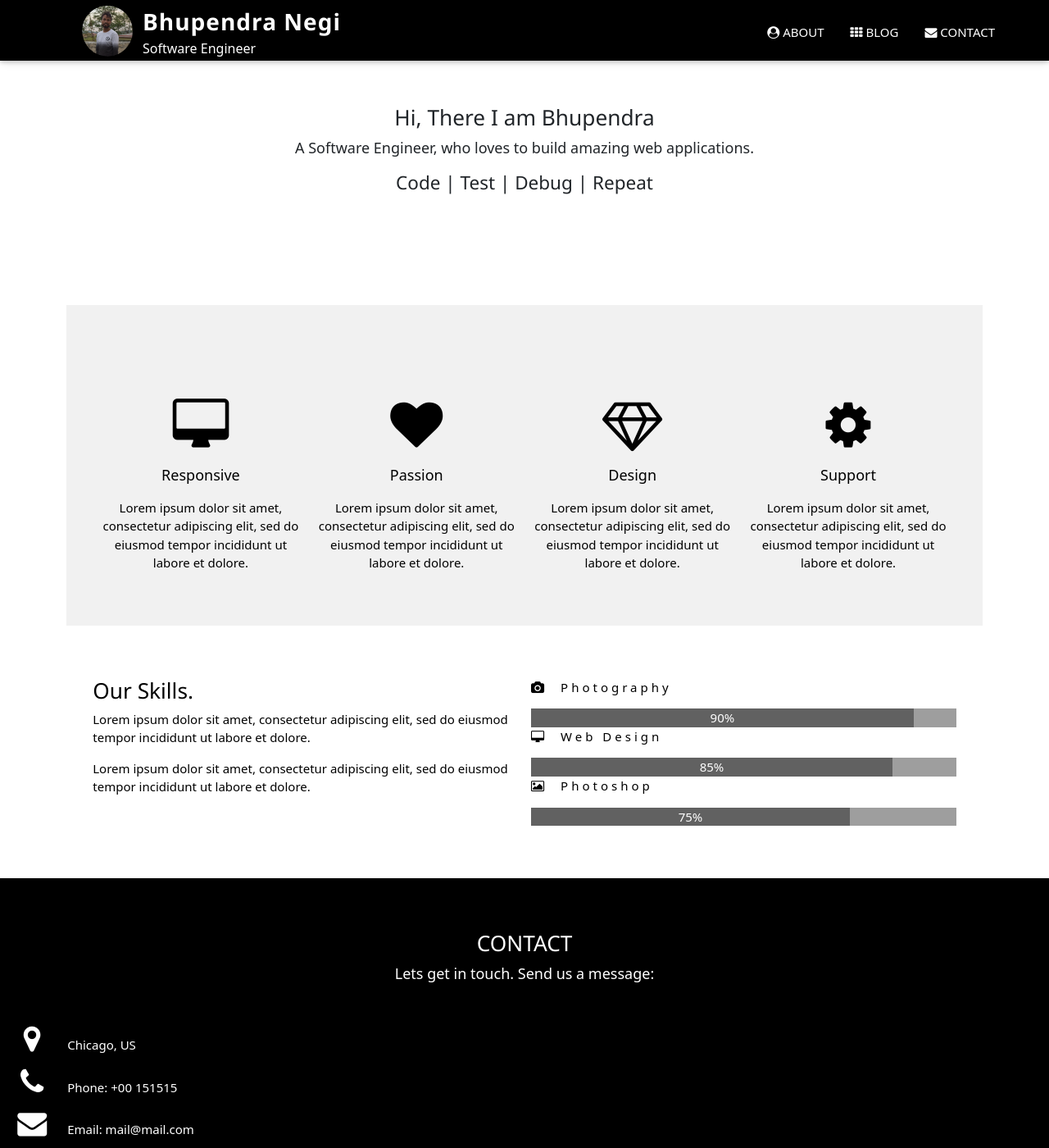
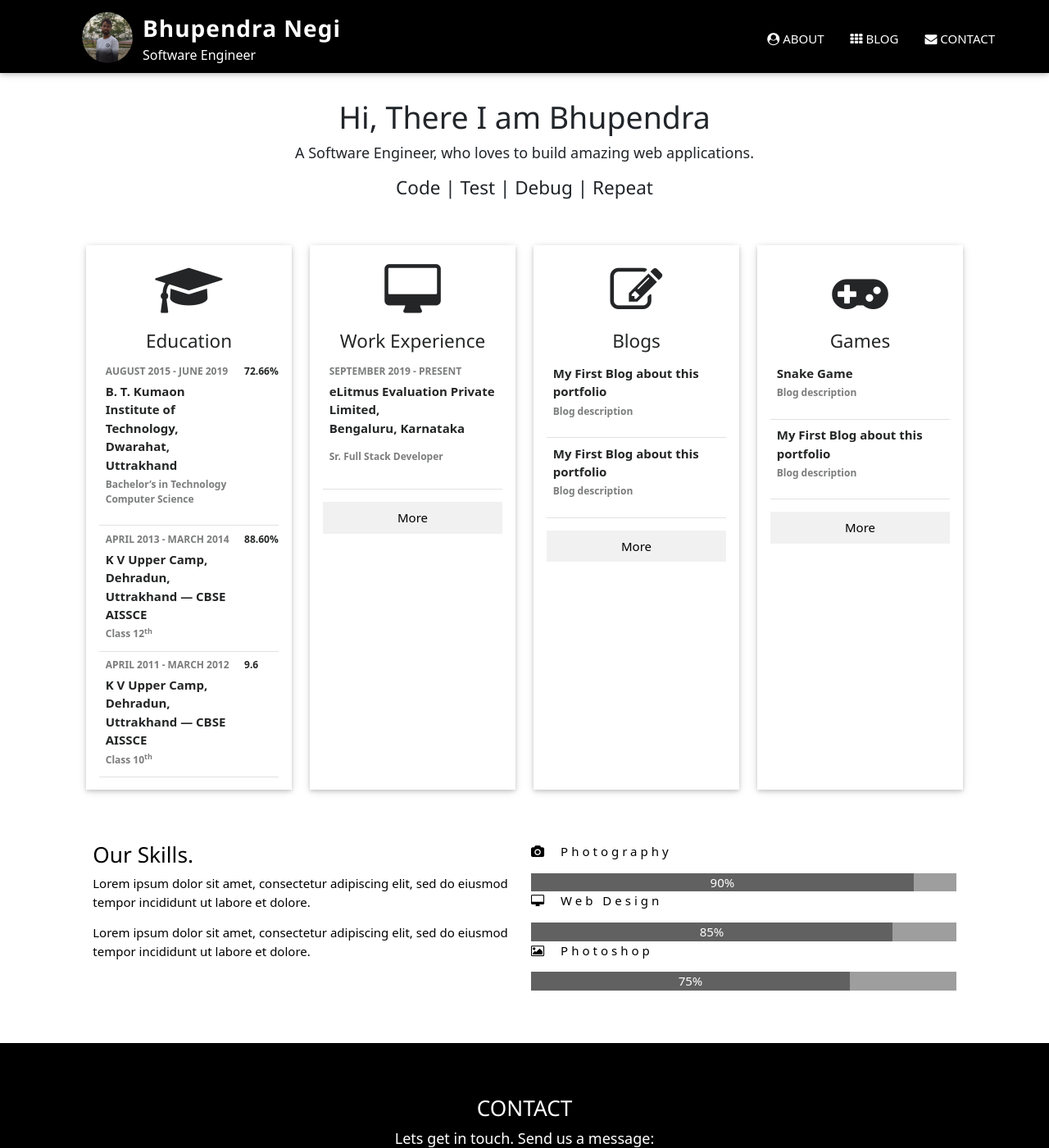
Before and after one commit to BhupendraNegi/bhupendranegi.github.io, a Jekyll site: the page built from index.html, in a window 1280 px wide and 1400 px high. Shown: the whole window at 82% size. Built offline with Jekyll 4.4.1, drawn with Linux system fonts in a browser that asks for light colours.

Commit message:
Chnaged view to the card layout

```diff
--- a/_layouts/default.html
+++ b/_layouts/default.html
@@ -12,7 +12,7 @@
 </head>
 <body>
   <div class="blog-top">
-    <div class="blog-bar blog-black blog-card" id="myNavbar">
+    <div class="blog-bar blog-black blog-card py-2" id="myNavbar">
       <a href="{{ site.baseurl }}/"><img class="blog-icon" src="{{ site.baseurl }}/images/bhupendra.png" /></a>
       <div class="blog-info">
         <h1 class="blog-name text-white"><a class="text-white" href="{{ site.baseurl }}/" >{{ site.name }}</a></h1>
--- a/_sass/_default.scss
+++ b/_sass/_default.scss
@@ -49,3 +49,7 @@
     margin: 3px 0;
   }
 }
+
+.blog-text-small {
+  font-size: 0.8rem;
+}
--- a/index.html
+++ b/index.html
@@ -2,34 +2,179 @@
 layout: default
 ---
 <div>
-  <div class="blog-container" style="padding:128px 16px" id="about">
-    <h3 class="blog-center">Hi, There I am Bhupendra</h3>
+  <div class="blog-container" style="padding:120px 10px 50px 10px" id="about">
+    <h1 class="blog-center">Hi, There I am Bhupendra</h1>
     <p class="blog-center blog-large">A Software Engineer, who loves to build amazing web applications.</p>
     <h4 class="blog-center"> Code | Test | Debug | Repeat </h4>
   </div>
 
-  <div class="blog-container blog-light-grey" style="padding:50px 16px">
-    <div class="blog-row-padding">
-      <div class="blog-row-padding blog-center" style="margin-top:64px">
-        <div class="blog-quarter">
-          <i class="fa fa-desktop blog-margin-bottom blog-jumbo blog-center"></i>
-          <p class="blog-large">Responsive</p>
-          <p>Lorem ipsum dolor sit amet, consectetur adipiscing elit, sed do eiusmod tempor incididunt ut labore et dolore.</p>
+  <div class="blog-container" id="team">
+    <div class="blog-row-padding blog-grayscale">
+      <div class="row">
+        <div class="col-lg-3 d-flex align-items-stretch">
+          <div class="blog-card pt-4">
+            <div class="blog-row-padding blog-center" >
+              <i class="fa fa-graduation-cap blog-margin-bottom blog-jumbo blog-center"></i>
+              <h4>Education</h4>
+            </div>
+            <div class="blog-container">
+              <table class="table table-hover">
+                <tbody>
+                  <tr>
+                    <th scope="row">
+                      <p class="blog-opacity blog-text-small mb-1">
+                        AUGUST 2015 - JUNE 2019
+                      </p>
+                      <p class="mb-1">
+                        B. T. Kumaon Institute of Technology,
+                        <br>
+                        Dwarahat, Uttrakhand
+                      </p>
+                      <p class="blog-opacity blog-text-small">
+                        Bachelor’s in Technology <br>
+                        Computer Science
+                      </p>
+                    </th>
+                    <td class="p-0 m-0">
+                      <p class="my-2 blog-text-small"> <strong> 72.66% </strong></p>
+                    </td>
+                  </tr>
+                  <tr>
+                    <th scope="row">
+                      <p class="blog-opacity blog-text-small mb-1">
+                        APRIL 2013 - MARCH 2014
+                      </p>
+                      <p class="mb-1">
+                        K V Upper Camp, Dehradun, Uttrakhand — CBSE AISSCE
+                      </p>
+                      <p class="blog-opacity blog-text-small mb-1">
+                        Class 12<sup>th</sup> <br>
+                      </p>
+                    </th>
+                    <td class="p-0 m-0">
+                      <p class="my-2 blog-text-small"> <strong> 88.60% </strong></p>
+                    </td>
+                  </tr>
+                  <tr>
+                    <th scope="row">
+                      <p class="blog-opacity blog-text-small mb-1">
+                        APRIL 2011 - MARCH 2012
+                      </p>
+                      <p class="mb-1">
+                        K V Upper Camp, Dehradun, Uttrakhand — CBSE AISSCE
+                      </p>
+                      <p class="blog-opacity blog-text-small mb-1">
+                        Class 10<sup>th</sup> <br>
+                      </p>
+                    </th>
+                    <td class="p-0 m-0">
+                      <p class="my-2 blog-text-small"> <strong> 9.6 </strong></p>
+                    </td>
+                  </tr>
+                </tbody>
+              </table>
+            </div>
+          </div>
         </div>
-        <div class="blog-quarter">
-          <i class="fa fa-heart blog-margin-bottom blog-jumbo"></i>
-          <p class="blog-large">Passion</p>
-          <p>Lorem ipsum dolor sit amet, consectetur adipiscing elit, sed do eiusmod tempor incididunt ut labore et dolore.</p>
+        <div class="col-lg-3 d-flex align-items-stretch">
+          <div class="blog-card pt-4">
+            <div class="blog-row-padding blog-center" >
+              <i class="fa fa-desktop blog-margin-bottom blog-jumbo blog-center"></i>
+              <h4> Work Experience</h4>
+            </div>
+            <div class="blog-container">
+              <table class="table table-hover">
+                <tbody>
+                  <tr>
+                    <th scope="row" class="pb-3">
+                      <p class="blog-opacity blog-text-small mb-1">
+                        SEPTEMBER 2019 - PRESENT
+                      </p>
+                      <p class="">
+                        eLitmus Evaluation Private Limited,
+                        <br>
+                        Bengaluru, Karnataka
+                        <br>
+                      </p>
+                      <p class="blog-opacity blog-text-small">
+                        Sr. Full Stack Developer
+                        <br>
+                      </p>
+                    </th>
+                  </tr>
+                </tbody>
+              </table>
+              <p><button class="blog-button blog-light-grey blog-block">More</button></p>
+            </div>
+          </div>
         </div>
-        <div class="blog-quarter">
-          <i class="fa fa-diamond blog-margin-bottom blog-jumbo"></i>
-          <p class="blog-large">Design</p>
-          <p>Lorem ipsum dolor sit amet, consectetur adipiscing elit, sed do eiusmod tempor incididunt ut labore et dolore.</p>
+        <div class="col-lg-3 d-flex align-items-stretch">
+          <div class="blog-card pt-4">
+            <div class="blog-row-padding blog-center">
+              <i class="fa fa-pencil-square-o blog-margin-bottom blog-jumbo"></i>
+              <h4> Blogs </h4>
+            </div>
+            <div class="blog-container">
+              <table class="table table-hover">
+                <tbody>
+                  <tr>
+                    <th scope="row" class="">
+                      <p class="mb-1">
+                        My First Blog about this portfolio
+                      </p>
+                      <p class="blog-opacity blog-text-small">
+                        Blog description
+                      </p>
+                    </th>
+                  </tr>
+                  <th scope="row" class="">
+                    <p class="mb-1">
+                      My First Blog about this portfolio
+                    </p>
+                    <p class="blog-opacity blog-text-small">
+                      Blog description
+                    </p>
+                  </th>
+                </tr>
+                </tbody>
+              </table>
+              <p><button class="blog-button blog-light-grey blog-block">More</button></p>
+            </div>
+          </div>
         </div>
-        <div class="blog-quarter">
-          <i class="fa fa-cog blog-margin-bottom blog-jumbo"></i>
-          <p class="blog-large">Support</p>
-          <p>Lorem ipsum dolor sit amet, consectetur adipiscing elit, sed do eiusmod tempor incididunt ut labore et dolore.</p>
+        <div class="col-lg-3 d-flex align-items-stretch">
+          <div class="blog-card pt-4">
+            <div class="blog-row-padding blog-center" >
+              <i class="fa fa-gamepad blog-margin-bottom blog-jumbo"></i>
+              <h4> Games </h4>
+            </div>
+            <div class="blog-container">
+              <table class="table table-hover">
+                <tbody>
+                  <tr>
+                    <th scope="row" class="">
+                      <p class="mb-1">
+                        Snake Game
+                      </p>
+                      <p class="blog-opacity blog-text-small">
+                        Blog description
+                      </p>
+                    </th>
+                  </tr>
+                  <th scope="row" class="">
+                    <p class="mb-1">
+                      My First Blog about this portfolio
+                    </p>
+                    <p class="blog-opacity blog-text-small">
+                      Blog description
+                    </p>
+                  </th>
+                </tr>
+                </tbody>
+              </table>
+              <p><button class="blog-button blog-light-grey blog-block">More</button></p>
+            </div>
+          </div>
         </div>
       </div>
     </div>
```
